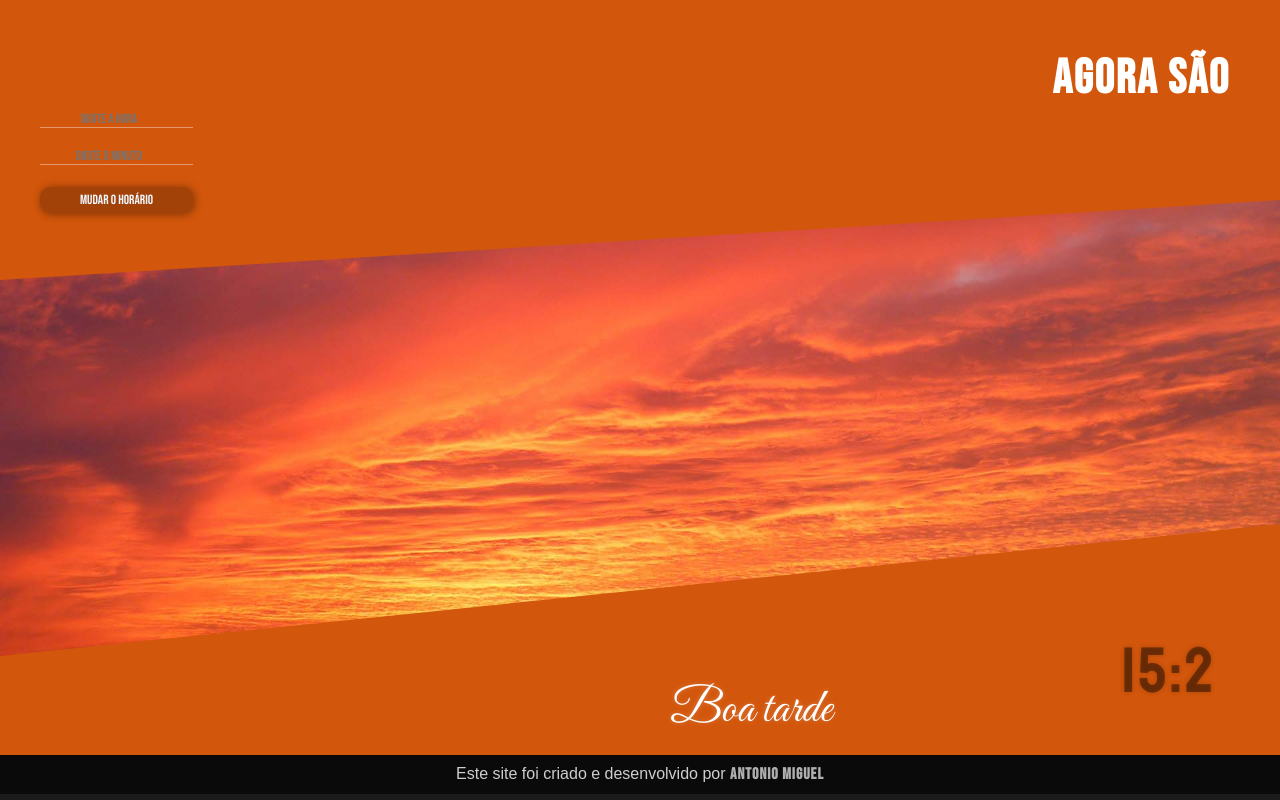
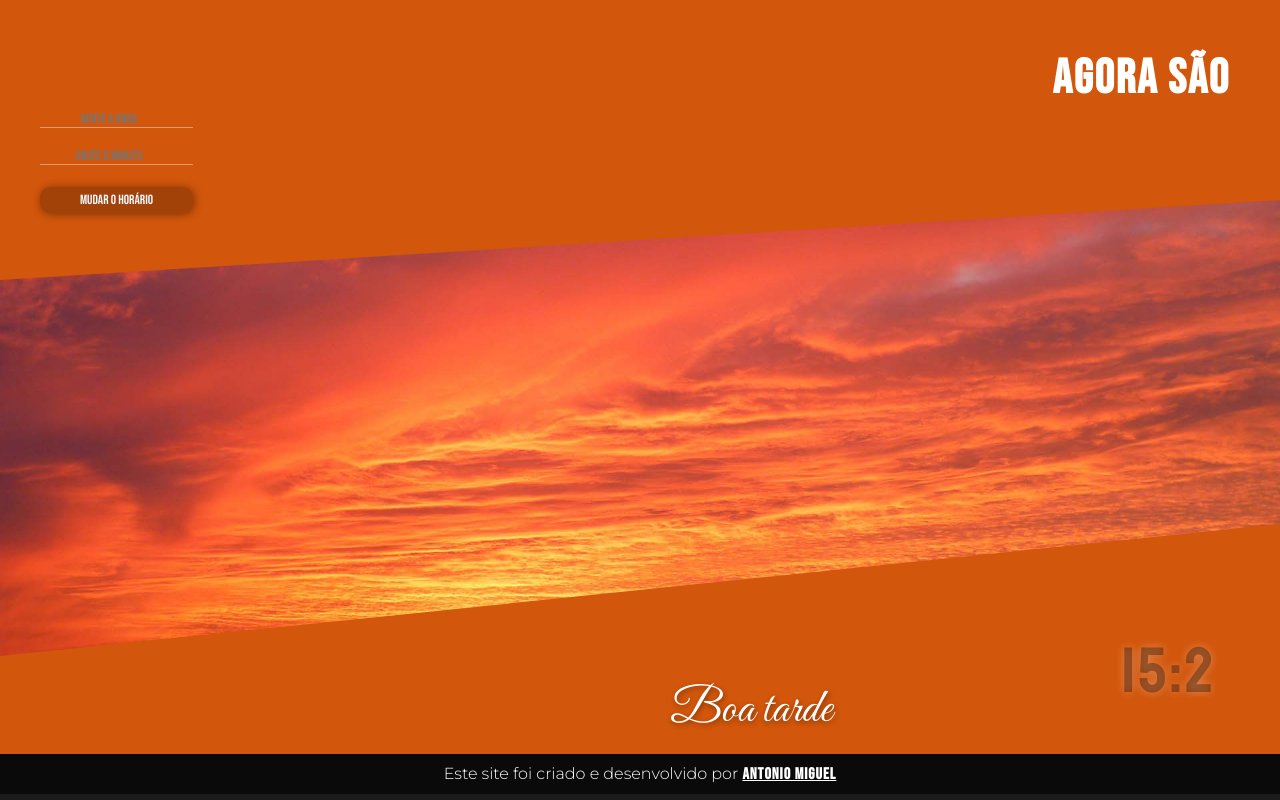
Before and after one commit to M1guelzinN/horario-do-dia, a plain HTML site: page index.html in a window 1280 px wide. Drawn offline with Linux system fonts and the light colour scheme.

Commit message:
text-shadow
correção de cor

```diff
--- a/itens/index.css
+++ b/itens/index.css
@@ -1,5 +1,6 @@
 @charset "UTF-8";
 @import url('https://fonts.googleapis.com/css2?family=Bebas+Neue&family=Great+Vibes&family=Staatliches&display=swap');
+@import url('https://fonts.googleapis.com/css2?family=Montserrat:wght@300;500&display=swap');
 *{
     margin: 0;
     padding: 0;
@@ -101,8 +102,8 @@ input:nth-child(3){
     position: absolute;
     bottom: 22%;
     right: 5%;
-    color: rgba(0, 0, 0, 0.416);
-    text-shadow: 0 0 5px rgba(0, 0, 0, 0.198);
+    color: rgba(0, 0, 0, 0.316);
+    text-shadow: 0 0 10px rgba(255, 255, 255, 0.298);
 
 
     font-family: "Staatliches" ;
@@ -114,7 +115,7 @@ input:nth-child(3){
     bottom: 10%;
     right: 35%;
     color: rgb(255, 255, 255);
-    text-shadow: 0 0 5px rgba(255, 255, 255, 0.25);
+    text-shadow: 1px 2px 5px rgba(0, 0, 0, 0.4);
 
     font-family: "Great Vibes" ;
     font-size: 3em;
@@ -131,16 +132,18 @@ footer{
     background: rgb(10, 10, 10);
 
     text-align: center;
-    color:rgba(255, 255, 255, 0.801);
-    font-family: Arial, sans-serif;
+    color: white;
+    font-family: "Montserrat";
+    font-weight: 300;
 }
 a{
     font-family: "Bebas Neue";
     letter-spacing: 1px;
-    color: rgb(175, 175, 175);
-    text-decoration: none;
+    color: white;
 }
-a:hover{text-decoration: underline;}
+a:hover{
+    color:rgba(255, 255, 255, 0.801);
+}
 
 @media (max-width: 500px) {
     h1{
```
